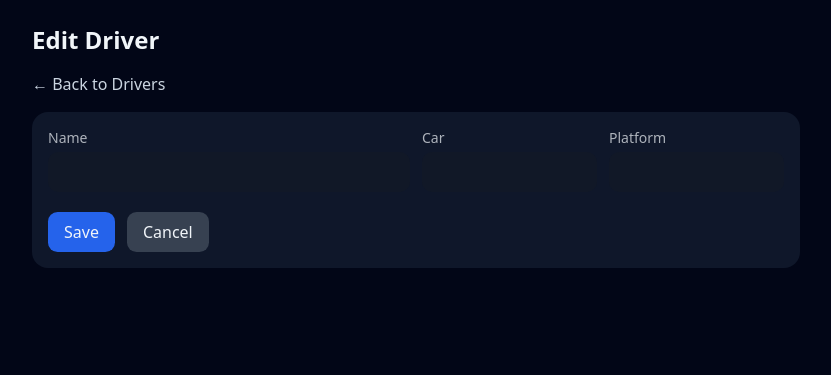
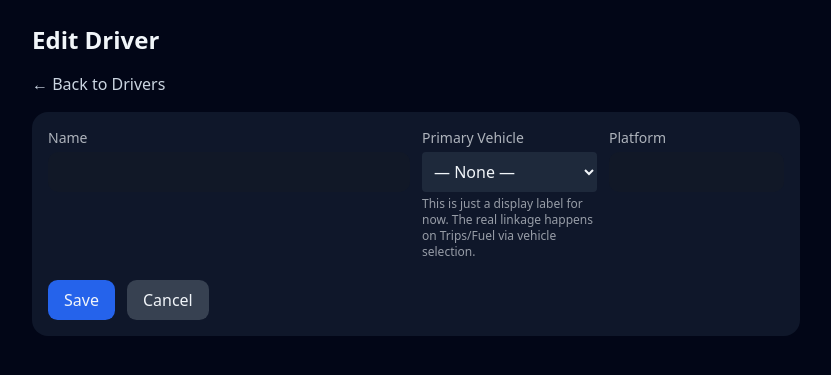
Before and after one commit to JELollis/Rideshare, a FastAPI app: template app/templates/drivers_edit.html in a window 1280 px wide. Shown: the part 61-436 px from the top of the page, without its empty margins (56-887 px from the left). Run offline with FastAPI, Linux system fonts and the light colour scheme; the template is opened without the code that fills it, so the values that code supplies are empty; parts of the project's set-up code (start-up, migrations or seed data) failed here and were passed over; some libraries are stand-ins or nearby versions.

Commit message:
Template updates

```diff
--- a/app/templates/drivers_edit.html
+++ b/app/templates/drivers_edit.html
@@ -13,8 +13,18 @@
   </div>
 
   <div>
-    <label class="block text-sm mb-1 opacity-70">Car</label>
-    <input name="car" value="{{ driver.car or '' }}" class="px-3 py-2 w-full">
+    <label class="block text-sm opacity-70 mb-1">Primary Vehicle</label>
+    <select name="car" class="p-2 rounded bg-slate-800 w-full">
+      <option value="">— None —</option>
+      {% for v in vehicles_for_driver %}
+        {% set label = (v.name ~ (' (' ~ (v.year or '') ~ ' ' ~ (v.make or '') ~ ' ' ~ (v.model or '') ~ ')')) %}
+        <option value="{{ label.strip() }}"
+          {% if driver.car and driver.car.strip() == label.strip() %}selected{% endif %}>
+          {{ label }}
+        </option>
+      {% endfor %}
+    </select>
+    <p class="text-xs opacity-60 mt-1">This is just a display label for now. The real linkage happens on Trips/Fuel via vehicle selection.</p>
   </div>
 
   <div>
--- a/main.py
+++ b/main.py
@@ -22,7 +22,7 @@ from app import models
 
 Base.metadata.create_all(bind=engine)
 
-app = FastAPI(title="Rideshare Profit Tracker", version="1.1.0")
+app = FastAPI(title="Rideshare Profit Tracker", version="1.2.0")
 
 # Use a single, correct session secret
 _session_secret = getattr(settings, "session_secret", None) or getattr(settings, "secret_key", None) or "change-me"
@@ -248,7 +248,7 @@ def logout(request: Request):
 @app.get("/", response_class=HTMLResponse)
 def dashboard(request: Request, db: Session = Depends(get_db)):
     """
-    Shows top-level totals. Net = Gross - (Expenses + Fuel).
+    Top-level totals. Net = Gross - (Expenses + Fuel).
     Also computes overall average MPG across vehicles (weighted by each segment).
     """
     user = get_current_user(request, db)
@@ -365,7 +365,14 @@ def drivers_edit_page(driver_id: int, request: Request, db: Session = Depends(ge
     if not _user_can_access_driver(user, d.id):
         return RedirectResponse(url="/drivers/ui", status_code=303)
 
-    return templates.TemplateResponse("drivers_edit.html", {"request": request, "driver": d, "user": user})
+    v_list = db.query(models.Vehicle).filter(models.Vehicle.driver_id == d.id).order_by(
+        models.Vehicle.is_default.desc(), models.Vehicle.name.asc()
+    ).all()
+
+    return templates.TemplateResponse(
+        "drivers_edit.html",
+        {"request": request, "driver": d, "vehicles_for_driver": v_list, "user": user},
+    )
 
 
 @app.post("/drivers/edit/{driver_id}")
@@ -533,11 +540,19 @@ def vehicles_ui(request: Request, db: Session = Depends(get_db)):
     q = db.query(models.Vehicle)
     if not user.is_admin and user.driver_id:
         q = q.filter(models.Vehicle.driver_id == user.driver_id)
-    vehicles = q.order_by(models.Vehicle.driver_id.asc(), models.Vehicle.is_default.desc(), models.Vehicle.name.asc()).all()
+    vehicles = q.order_by(
+        models.Vehicle.driver_id.asc(), models.Vehicle.is_default.desc(), models.Vehicle.name.asc()
+    ).all()
+
+    # MPG per vehicle
+    mpg_by_vid: Dict[int, Optional[float]] = {}
+    for v in vehicles:
+        avg_mpg, _ = rolling_mpg_for_vehicle(db, v.id)
+        mpg_by_vid[v.id] = avg_mpg
 
     return templates.TemplateResponse(
         "vehicles.html",
-        {"request": request, "drivers": drivers, "vehicles": vehicles, "user": user},
+        {"request": request, "drivers": drivers, "vehicles": vehicles, "mpg_by_vid": mpg_by_vid, "user": user},
     )
 
 
@@ -807,9 +822,19 @@ def trips_ui(
         q = q.filter(models.Trip.driver_id == driver_id)
     trips = q.order_by(models.Trip.date.desc()).limit(200).all()
 
+    # Vehicles for the dropdown
+    vehicles_q = db.query(models.Vehicle)
+    if not user.is_admin:
+        vehicles_q = vehicles_q.filter(models.Vehicle.driver_id == user.driver_id)
+    elif driver_id:
+        vehicles_q = vehicles_q.filter(models.Vehicle.driver_id == driver_id)
+    vehicles = vehicles_q.order_by(
+        models.Vehicle.driver_id.asc(), models.Vehicle.is_default.desc(), models.Vehicle.name.asc()
+    ).all()
+
     return templates.TemplateResponse(
         "trips.html",
-        {"request": request, "drivers": drivers, "trips": trips, "user": user, "driver_id": driver_id},
+        {"request": request, "drivers": drivers, "trips": trips, "vehicles": vehicles, "user": user, "driver_id": driver_id},
     )
 
 
@@ -818,7 +843,7 @@ def trips_ui_create(
     request: Request,
     db: Session = Depends(get_db),
     driver_id: Optional[str] = Form(None),
-    vehicle_id: Optional[str] = Form(None),   # NEW
+    vehicle_id: Optional[str] = Form(None),
     date: Optional[str] = Form(None),
     date_str: Optional[str] = Form(None),
     platform: str = Form(""),
@@ -966,9 +991,19 @@ def fuel_ui(
         q = q.filter(models.Fuel.driver_id == driver_id)
     fuels = q.order_by(models.Fuel.date.desc()).limit(200).all()
 
+    # Vehicles for the dropdown
+    vehicles_q = db.query(models.Vehicle)
+    if not user.is_admin:
+        vehicles_q = vehicles_q.filter(models.Vehicle.driver_id == user.driver_id)
+    elif driver_id:
+        vehicles_q = vehicles_q.filter(models.Vehicle.driver_id == driver_id)
+    vehicles = vehicles_q.order_by(
+        models.Vehicle.driver_id.asc(), models.Vehicle.is_default.desc(), models.Vehicle.name.asc()
+    ).all()
+
     return templates.TemplateResponse(
         "fuel.html",
-        {"request": request, "drivers": drivers, "fuels": fuels, "user": user, "driver_id": driver_id},
+        {"request": request, "drivers": drivers, "fuels": fuels, "vehicles": vehicles, "user": user, "driver_id": driver_id},
     )
 
 
@@ -977,7 +1012,7 @@ def fuel_ui_create(
     request: Request,
     db: Session = Depends(get_db),
     driver_id: Optional[str] = Form(None),
-    vehicle_id: Optional[str] = Form(None),   # NEW
+    vehicle_id: Optional[str] = Form(None),
     date: Optional[str] = Form(None),
     date_str: Optional[str] = Form(None),
     odometer: float = Form(...),
@@ -1026,6 +1061,80 @@ def fuel_delete(fuel_id: int, request: Request, db: Session = Depends(get_db)):
     if f and _user_can_access_driver(user, f.driver_id):
         db.delete(f)
         db.commit()
+    return RedirectResponse("/fuel/ui", status_code=303)
+
+# ---------------- Fuel (continued) ----------------
+
+@app.get("/fuel/edit/{fuel_id}", response_class=HTMLResponse)
+def fuel_edit_page(fuel_id: int, request: Request, db: Session = Depends(get_db)):
+    user = require_login(request, db)
+    if isinstance(user, RedirectResponse):
+        return user
+
+    f = db.get(models.Fuel, fuel_id)
+    if not f or not _user_can_access_driver(user, f.driver_id):
+        return RedirectResponse("/fuel/ui", status_code=303)
+
+    # drivers for dropdown
+    drivers = _drivers_for_user(user, db)
+
+    # vehicles for dropdown
+    vehicles_q = db.query(models.Vehicle)
+    if not user.is_admin:
+        vehicles_q = vehicles_q.filter(models.Vehicle.driver_id == user.driver_id)
+    vehicles = vehicles_q.order_by(
+        models.Vehicle.driver_id.asc(),
+        models.Vehicle.is_default.desc(),
+        models.Vehicle.name.asc(),
+    ).all()
+
+    return templates.TemplateResponse(
+        "fuel_edit.html",
+        {"request": request, "fuel": f, "drivers": drivers, "vehicles": vehicles, "user": user},
+    )
+
+
+@app.post("/fuel/edit/{fuel_id}")
+def fuel_edit(
+    fuel_id: int,
+    request: Request,
+    db: Session = Depends(get_db),
+    driver_id: Optional[str] = Form(None),
+    vehicle_id: Optional[str] = Form(None),
+    date: Optional[str] = Form(None),
+    date_str: Optional[str] = Form(None),
+    odometer: float = Form(...),
+    gallons: float = Form(...),
+    total_paid: float = Form(...),
+    vendor: str = Form(""),
+    notes: str = Form(""),
+):
+    user = require_login(request, db)
+    if isinstance(user, RedirectResponse):
+        return user
+
+    f = db.get(models.Fuel, fuel_id)
+    if not f or not _user_can_access_driver(user, f.driver_id):
+        return RedirectResponse("/fuel/ui", status_code=303)
+
+    did = to_int_or_none(driver_id) or f.driver_id
+    if not user.is_admin:
+        did = user.driver_id
+    vid = to_int_or_none(vehicle_id) or f.vehicle_id
+    if not vid:
+        dv = drivers_default_vehicle(db, did)
+        vid = dv.id if dv else None
+
+    f.driver_id = did
+    f.vehicle_id = vid
+    f.date = parse_date_from_form(date_str or date, f.date)
+    f.odometer = odometer
+    f.gallons = gallons
+    f.total_paid = total_paid
+    f.vendor = vendor.strip() or None
+    f.notes = notes.strip() or None
+
+    db.commit()
     return RedirectResponse("/fuel/ui", status_code=303)
 
 
```
Also changed, not shown: app/templates/fuel.html (+9 -0 lines), app/templates/trips.html (+9 -0 lines), app/templates/vehicles.html (+9 -3 lines).
